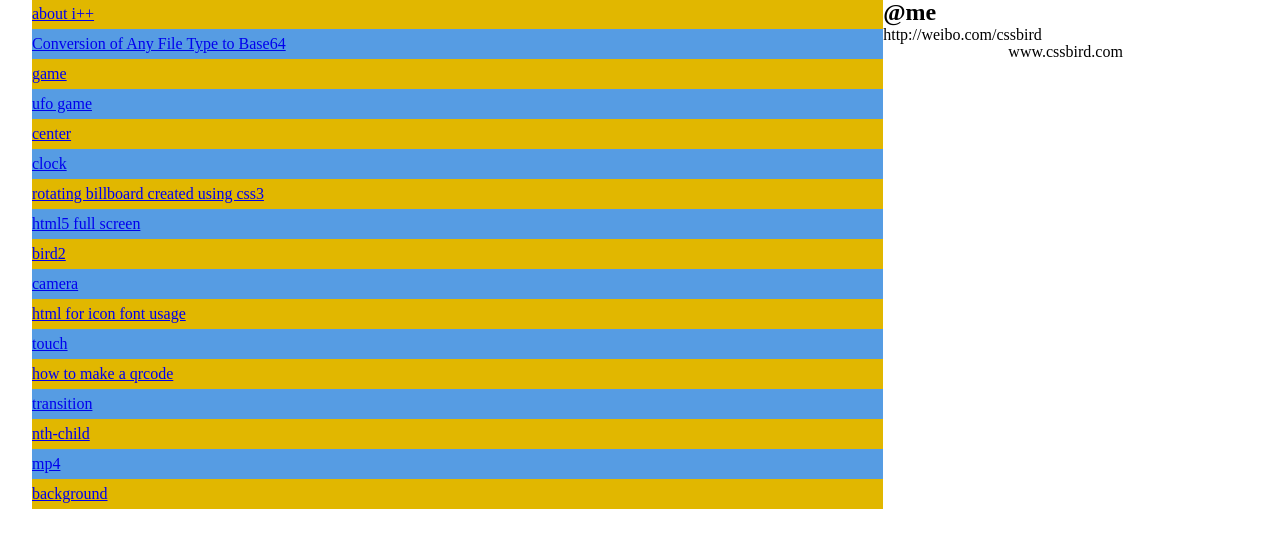
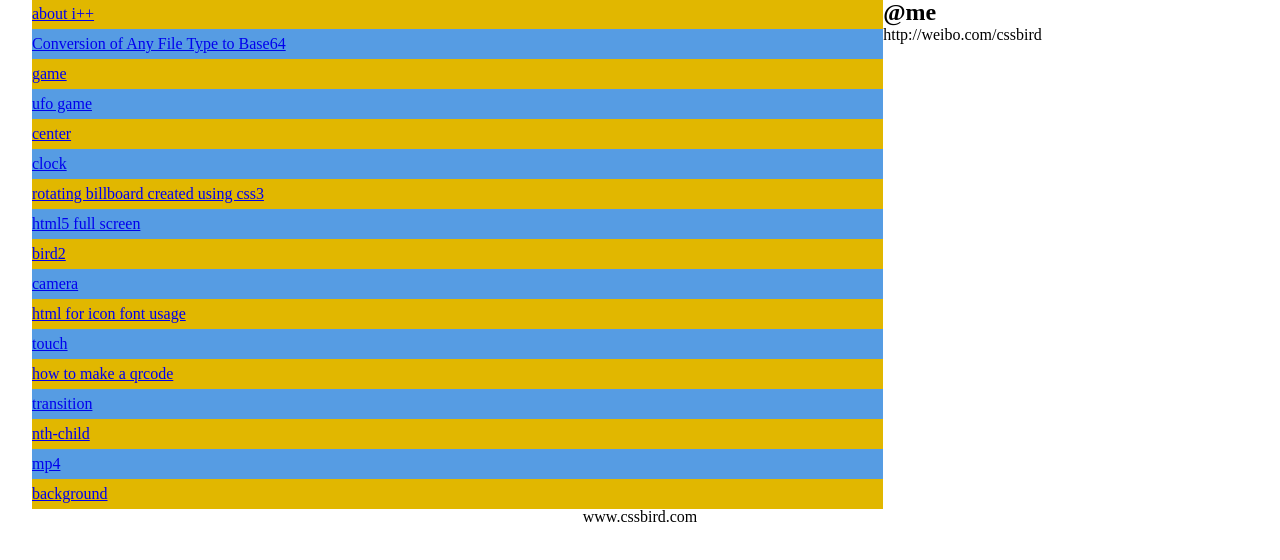
Before and after one commit to cssbird/cssbird.github.io, a plain HTML site: page index.html in a window 1280 px wide. Shown: the part 28-588 px from the top of the page. Drawn offline with Linux system fonts and the light colour scheme.

Commit message:
Update index.html

```diff
--- a/index.html
+++ b/index.html
@@ -39,7 +39,9 @@
 
         #footer {
             width: 100%;
-            height: 10%;
+            height: 50px;
+            float:left;
+            clear:left;
             text-align: center;
             line-height: 100%;
         }
```
